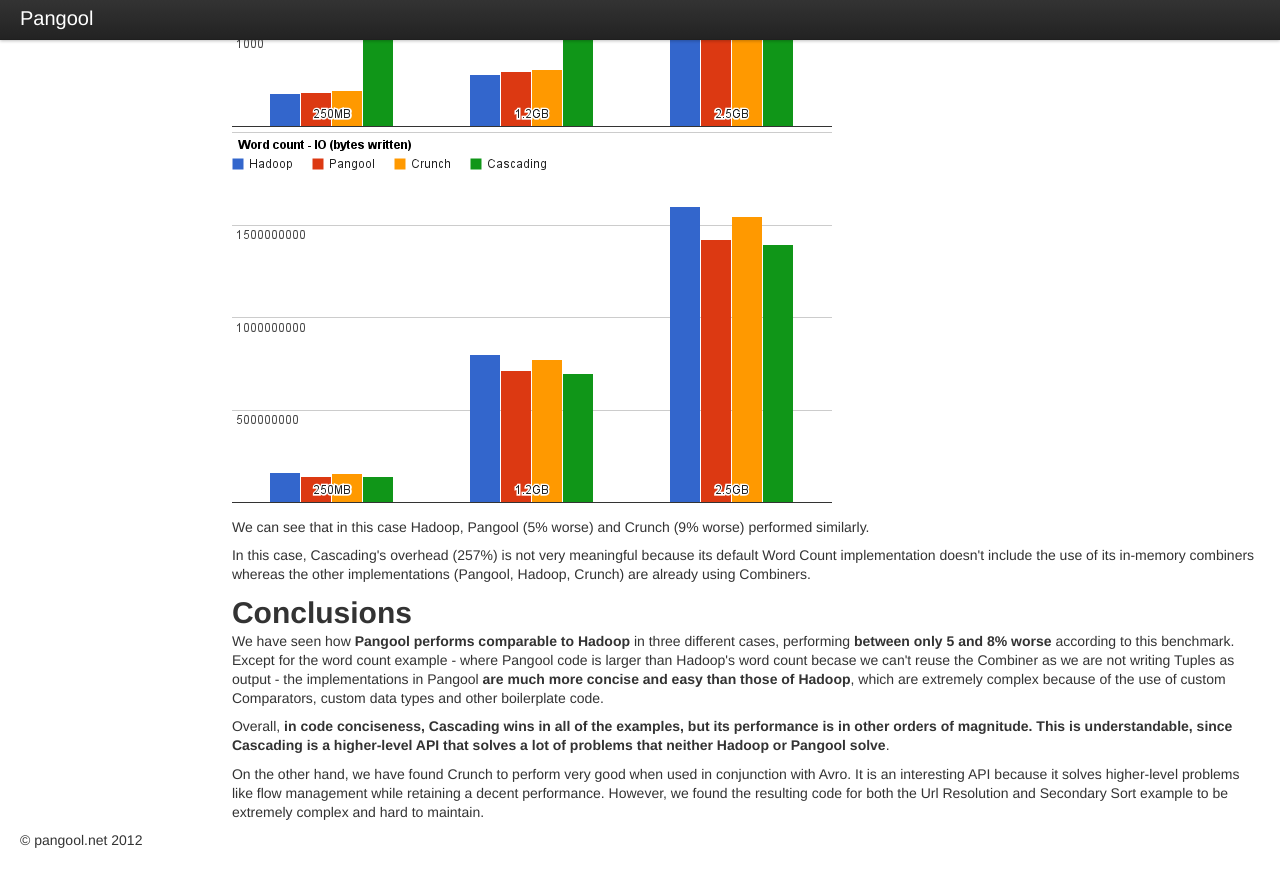
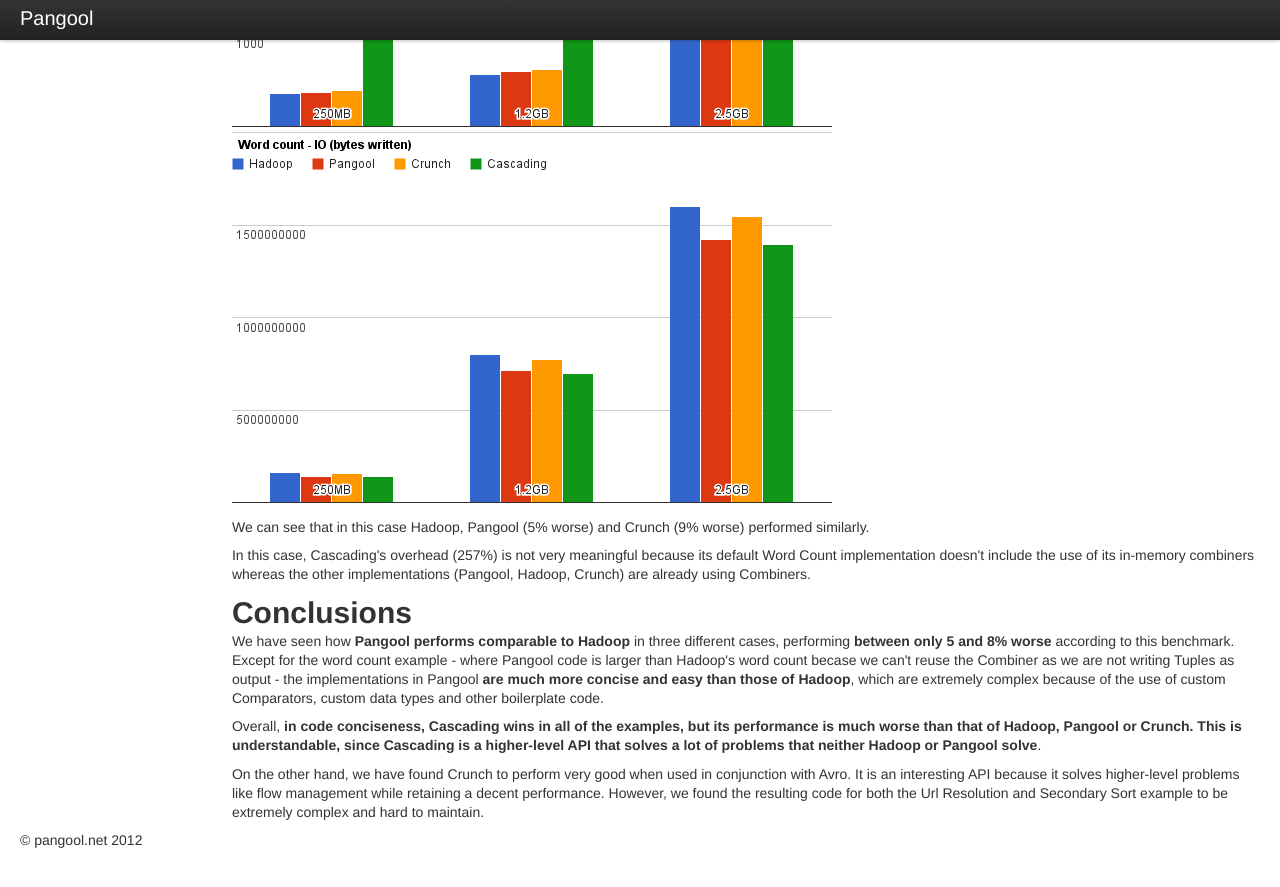
Before and after one commit to datasalt/pangool, a Jekyll site: the page built from benchmark.html, in a window 1280 px wide and 900 px high, scrolled down 3388 px. Shown: the top 887 px of the window. Built offline with Jekyll 4.4.1, drawn with Linux system fonts in a browser that asks for light colours; nearby versions of some CDN libraries; Markdown is read by kramdown in place of the engine named in the settings.

Commit message:
Clarify, order of magnitude is not correct here

```diff
--- a/benchmark.html
+++ b/benchmark.html
@@ -129,7 +129,7 @@ more concise and easy than those of Hadoop</strong>, which are extremely complex
 custom data types and other boilerplate code.
 </p>
 <p>
-Overall, <strong>in code conciseness, Cascading wins in all of the examples, but its performance is in other orders of magnitude. This is understandable, since Cascading is a higher-level API that solves a lot of problems that neither Hadoop or Pangool solve</strong>.
+Overall, <strong>in code conciseness, Cascading wins in all of the examples, but its performance is much worse than that of Hadoop, Pangool or Crunch. This is understandable, since Cascading is a higher-level API that solves a lot of problems that neither Hadoop or Pangool solve</strong>.
 </p>
 <p>
 On the other hand, we have found Crunch to perform very good when used in conjunction with Avro. It is an interesting API because it solves higher-level problems like flow management while retaining a decent performance. However, we found the resulting code for both the Url Resolution and Secondary Sort example to be extremely complex and hard to maintain.
```
